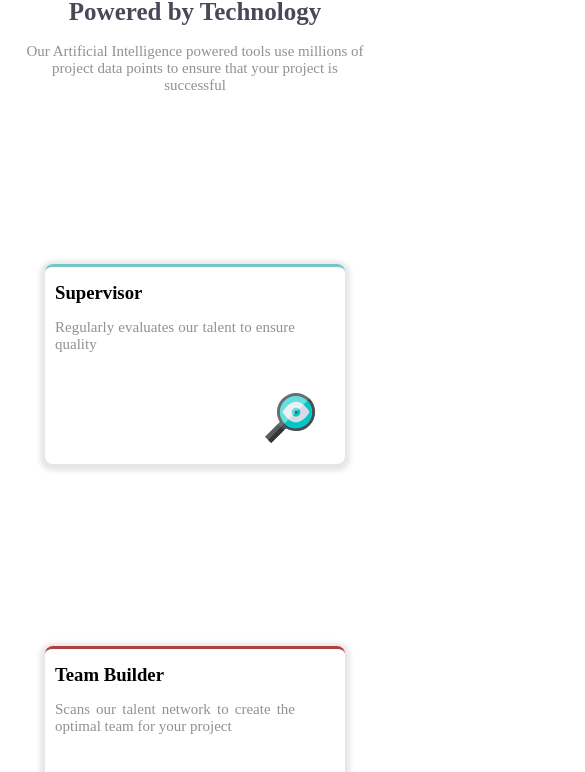
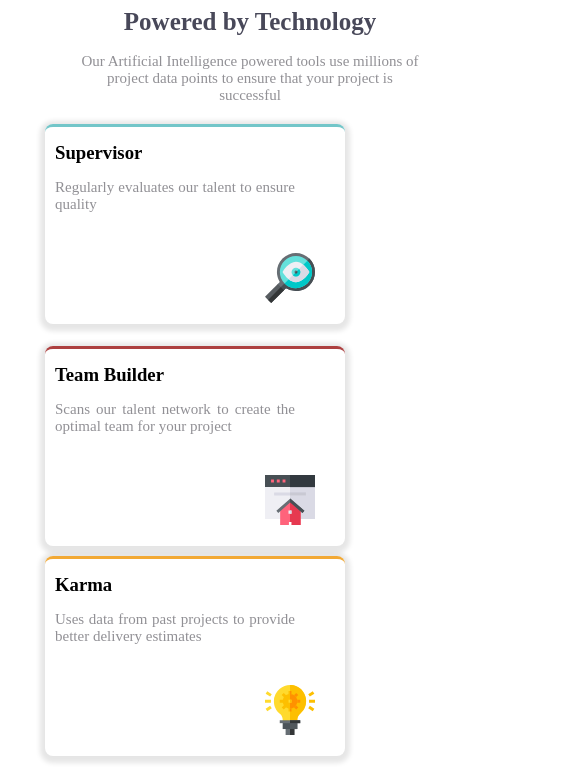
Before and after one commit to rdebossanf/Four_card, a plain HTML site: page index.html in a window 390 px wide. Shown: the part 97-869 px from the top of the page, 585 px wide, since content can reach past the window. Drawn offline with Linux system fonts and the light colour scheme.

Commit message:
Update @media

```diff
--- a/style.css
+++ b/style.css
@@ -78,7 +78,7 @@ img{
     width: 50px;
 }
 
-@media screen and (max-width:360px) and (orientation:portrait){
+@media screen and (max-width:720px) and (orientation:portrait){
     header{
         margin: 10px 0px 0 250px;
     }
@@ -95,7 +95,6 @@ img{
     .div_Media{
         width: 300px;
         height: 200px;
-        margin: 10px 0px 0 250px;
+        margin: 10px 0px 0 160px;
     }
-
 }
```
